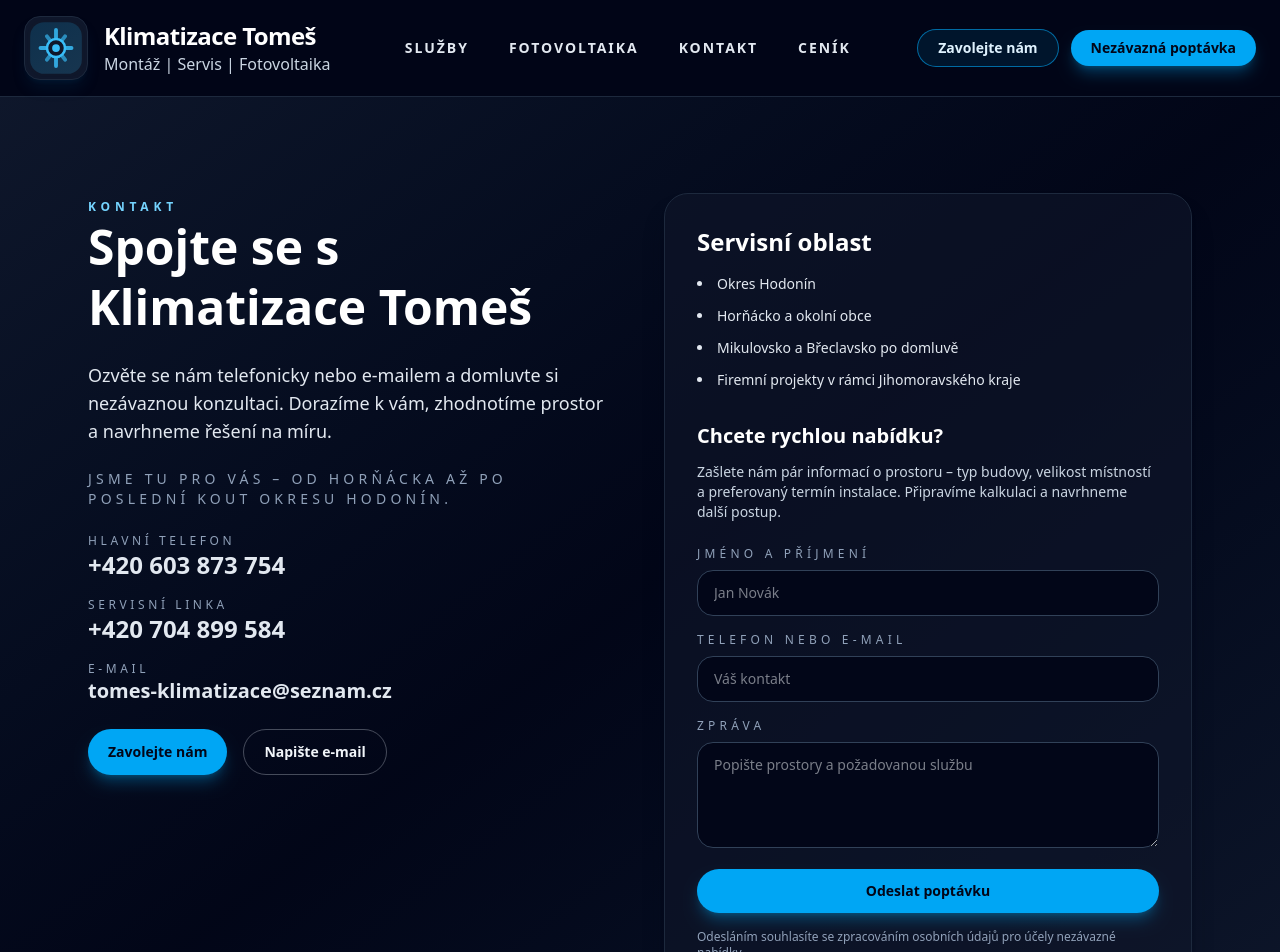
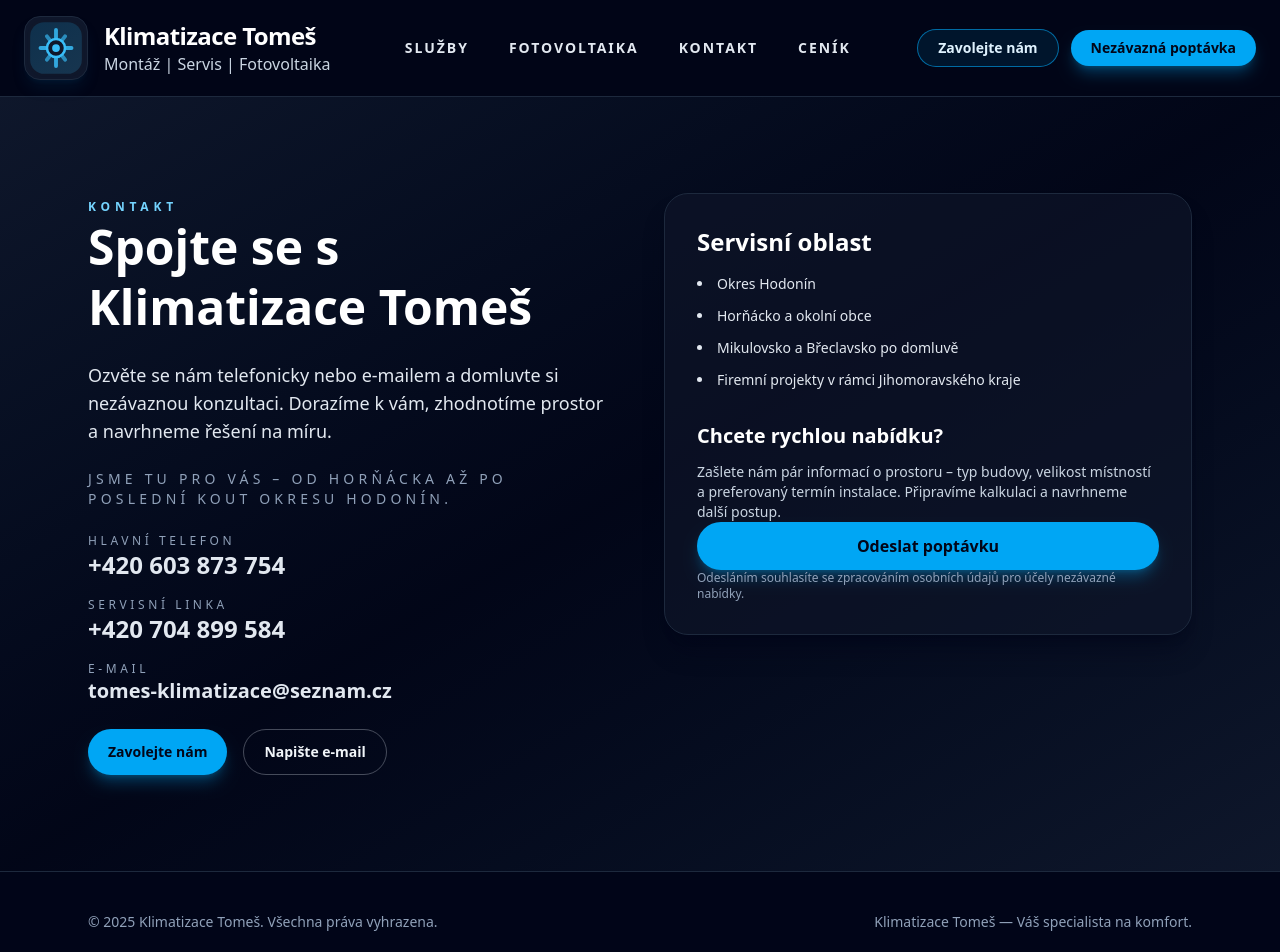
Before and after one commit to Klimatizace/KlimatizaceTomes, a Next.js app: page /kontakt in a window 1280 px wide. Shown: the top 952 px of the page. Built offline with nearby package versions, Linux system fonts and the light colour scheme; no server answers.

Commit message:
Update kontakt page

```diff
--- a/src/app/kontakt/page.tsx
+++ b/src/app/kontakt/page.tsx
@@ -76,45 +76,14 @@ export default function ContactPage() {
               Zašlete nám pár informací o prostoru – typ budovy, velikost místností a preferovaný termín instalace. Připravíme
               kalkulaci a navrhneme další postup.
             </p>
-            <form className="mt-6 space-y-4 text-sm">
-              <div>
-                <label className="mb-2 block text-xs tracking-[0.35em] text-slate-400 uppercase" htmlFor="name">
-                  Jméno a příjmení
-                </label>
-                <input
-                  id="name"
-                  name="name"
-                  type="text"
-                  className="w-full rounded-2xl border border-slate-700 bg-slate-950 px-4 py-3 text-slate-100 focus:border-sky-400 focus:outline-none"
-                  placeholder="Jan Novák"
-                />
-              </div>
-              <div>
-                <label className="mb-2 block text-xs tracking-[0.35em] text-slate-400 uppercase" htmlFor="contact">
-                  Telefon nebo e-mail
-                </label>
-                <input
-                  id="contact"
-                  name="contact"
-                  type="text"
-                  className="w-full rounded-2xl border border-slate-700 bg-slate-950 px-4 py-3 text-slate-100 focus:border-sky-400 focus:outline-none"
-                  placeholder="Váš kontakt"
-                />
-              </div>
-              <div>
-                <label className="mb-2 block text-xs tracking-[0.35em] text-slate-400 uppercase" htmlFor="message">
-                  Zpráva
-                </label>
-                <textarea
-                  id="message"
-                  name="message"
-                  rows={4}
-                  className="w-full rounded-2xl border border-slate-700 bg-slate-950 px-4 py-3 text-slate-100 focus:border-sky-400 focus:outline-none"
-                  placeholder="Popište prostory a požadovanou službu"
-                />
-              </div>
             <button
-                type="submit"
+              type="button"
+              onClick={() => {
+                if (typeof window !== 'undefined') {
+                  const event = new CustomEvent('openInquiryModal');
+                  window.dispatchEvent(event);
+                }
+              }}
               className="w-full rounded-full bg-sky-500 px-5 py-3 font-semibold text-slate-950 shadow-lg shadow-sky-500/30 transition hover:bg-sky-400"
             >
               Odeslat poptávku
@@ -122,7 +91,6 @@ export default function ContactPage() {
             <p className="text-xs text-slate-400">
               Odesláním souhlasíte se zpracováním osobních údajů pro účely nezávazné nabídky.
             </p>
-            </form>
           </div>
         </div>
       </section>
```
Lines whose indentation alone changed are shown as unchanged.
